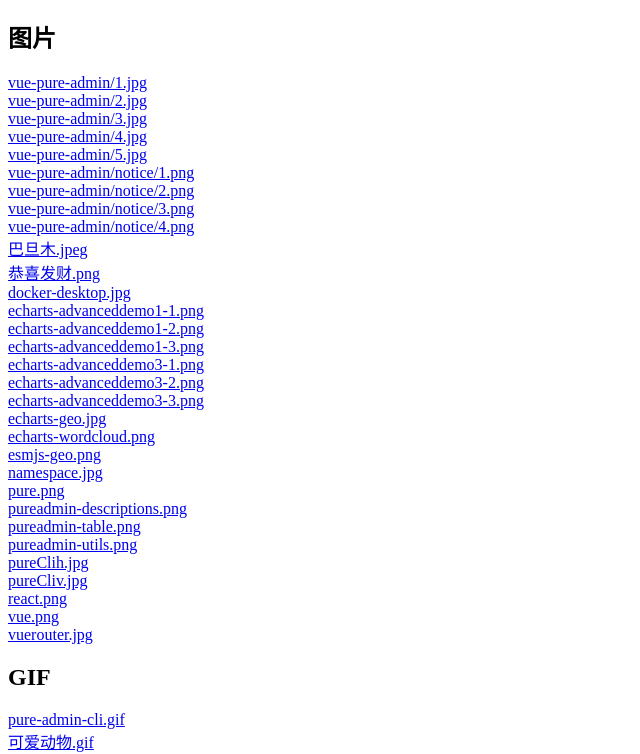
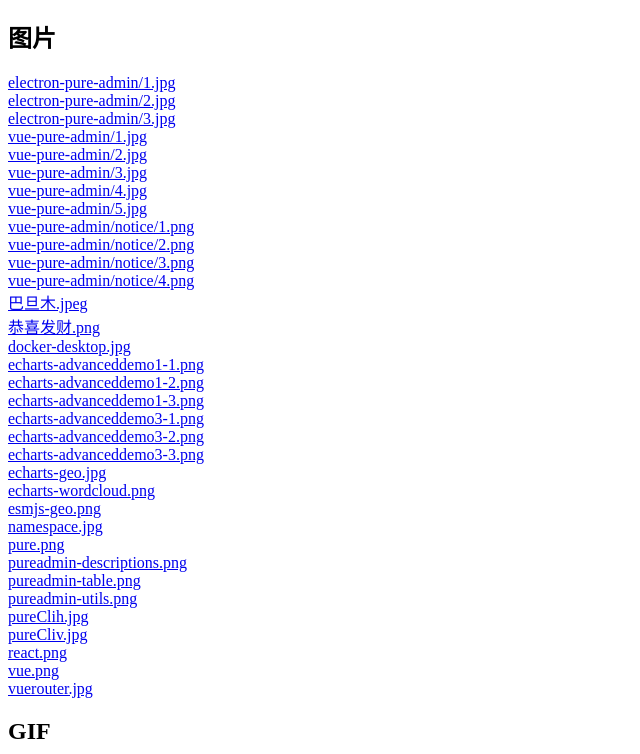
Before and after one commit to xiaoxian521/hyperlink, a plain HTML site: page index.html in a window 1280 px wide. Shown: the part 55-809 px from the top of the page, without its empty margins (0-640 px from the left). Drawn offline with Linux system fonts and the light colour scheme.

Commit message:
chore: update

```diff
--- a/index.html
+++ b/index.html
@@ -15,6 +15,9 @@
 					title: "图片",
 					type: "img",
 					context: [
+						"electron-pure-admin/1.jpg",
+						"electron-pure-admin/2.jpg",
+						"electron-pure-admin/3.jpg",
 						"vue-pure-admin/1.jpg",
 						"vue-pure-admin/2.jpg",
 						"vue-pure-admin/3.jpg",
```
Also changed, not shown: README.md, img/electron-pure-admin/1.jpg (added), img/electron-pure-admin/2.jpg (added), img/electron-pure-admin/3.jpg (added).
